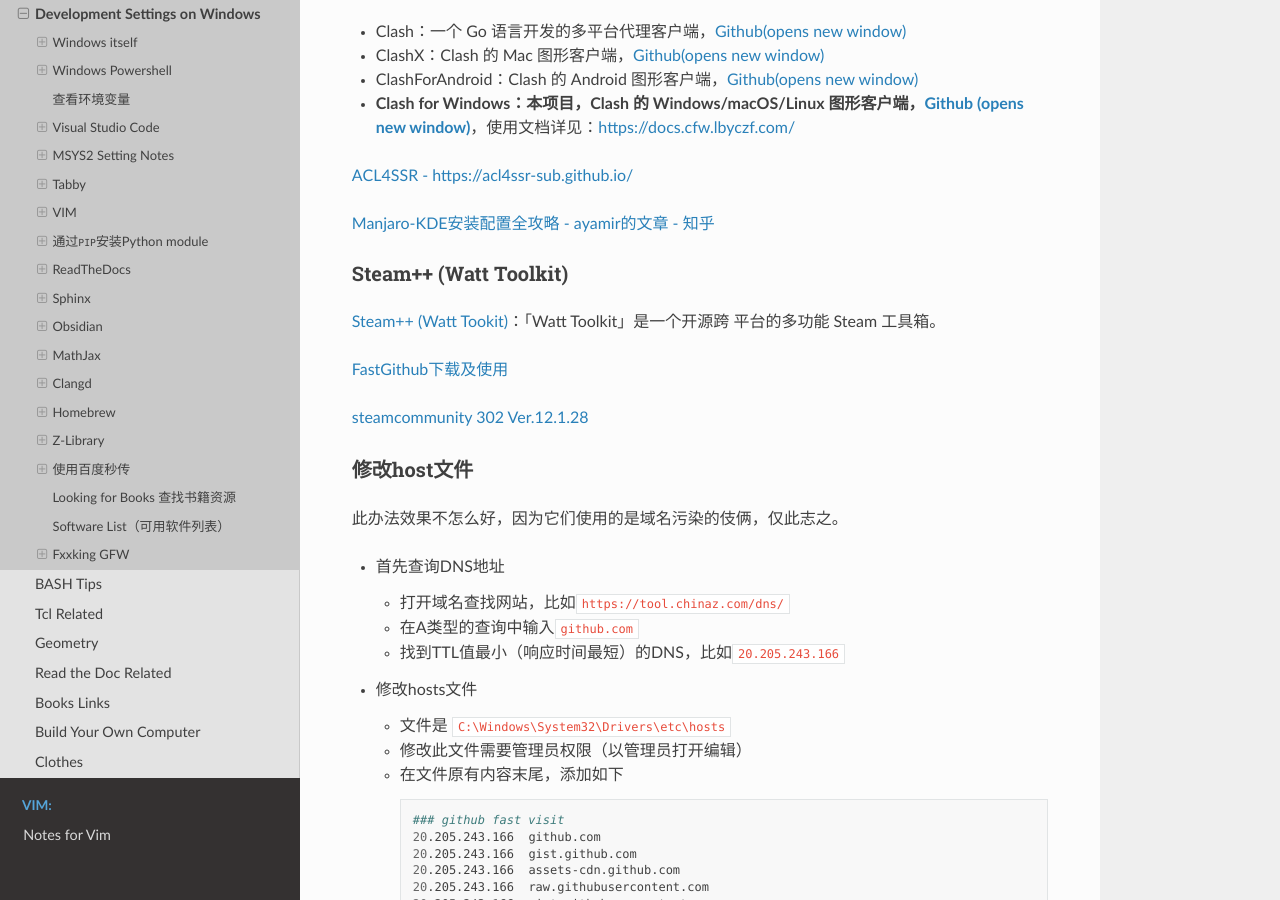
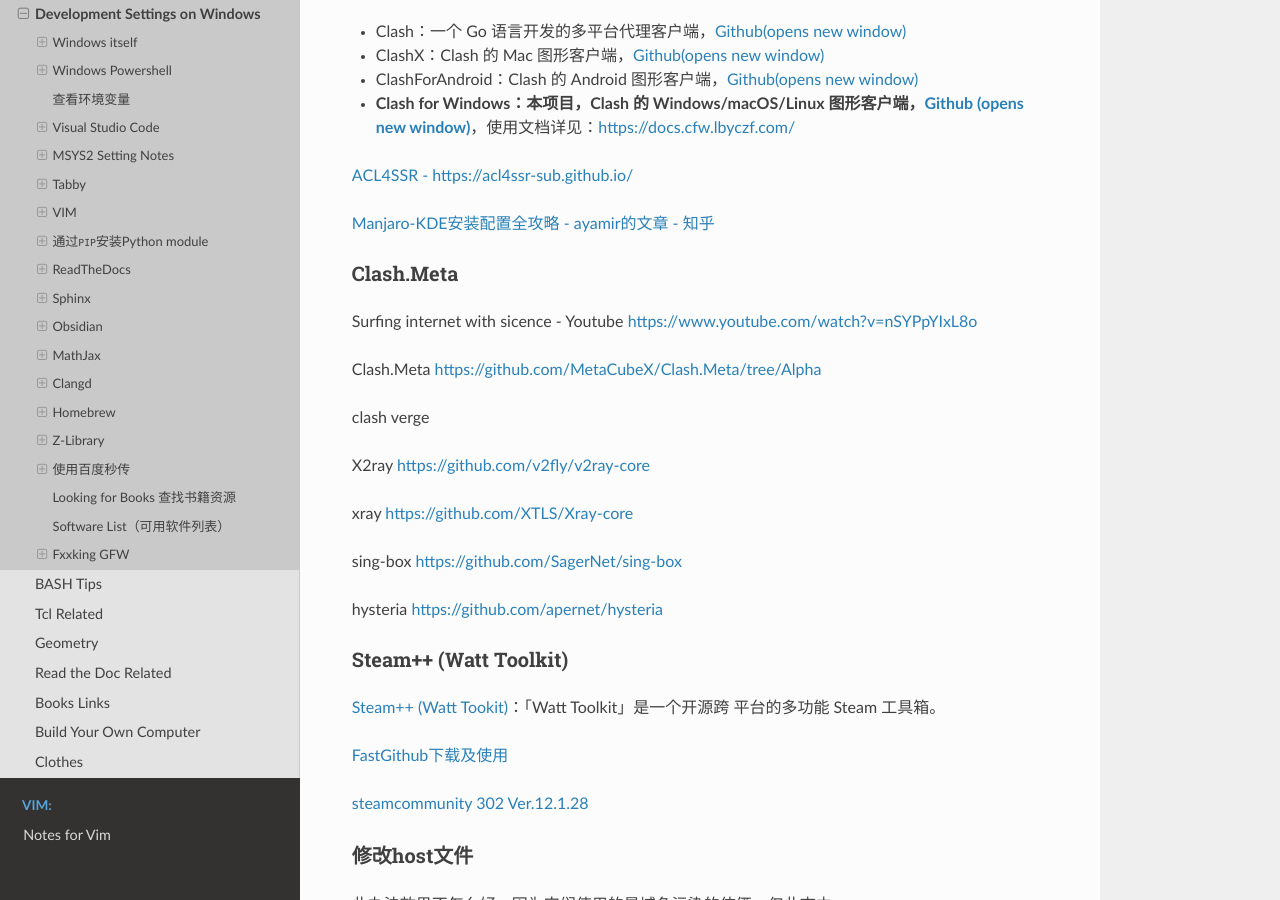
Before and after one commit to Pyrad/pyradnotes, a Sphinx documentation site: the page built from source/Notes/WinDevEnvSetup.md, in a window 1280 px wide and 900 px high, scrolled down 38773 px. Built offline with Sphinx 7.4.7 and the Read the Docs theme 2.0.0, drawn with Linux system fonts in a browser that asks for light colours.

Commit message:
Note Clash.Meta

```diff
--- a/source/Notes/WinDevEnvSetup.md
+++ b/source/Notes/WinDevEnvSetup.md
@@ -2037,6 +2037,22 @@
 
 [Manjaro-KDE安装配置全攻略 - ayamir的文章 - 知乎](https://zhuanlan.zhihu.com/p/114296129)
 
+### Clash.Meta
+
+Surfing internet with sicence - Youtube [https://www.youtube.com/watch?v=nSYPpYIxL8o](https://www.youtube.com/watch?v=nSYPpYIxL8o)[](https://www.youtube.com/watch?v=nSYPpYIxL8o)
+
+Clash.Meta [https://github.com/MetaCubeX/Clash.Meta/tree/Alpha](https://github.com/MetaCubeX/Clash.Meta/tree/Alpha)
+
+clash verge
+
+X2ray [https://github.com/v2fly/v2ray-core](https://github.com/v2fly/v2ray-core)
+
+xray [https://github.com/XTLS/Xray-core](https://github.com/XTLS/Xray-core)
+
+sing-box [https://github.com/SagerNet/sing-box](https://github.com/SagerNet/sing-box)
+
+hysteria [https://github.com/apernet/hysteria](https://github.com/apernet/hysteria)
+
 
 ### Steam++ (Watt Toolkit)
 
```
